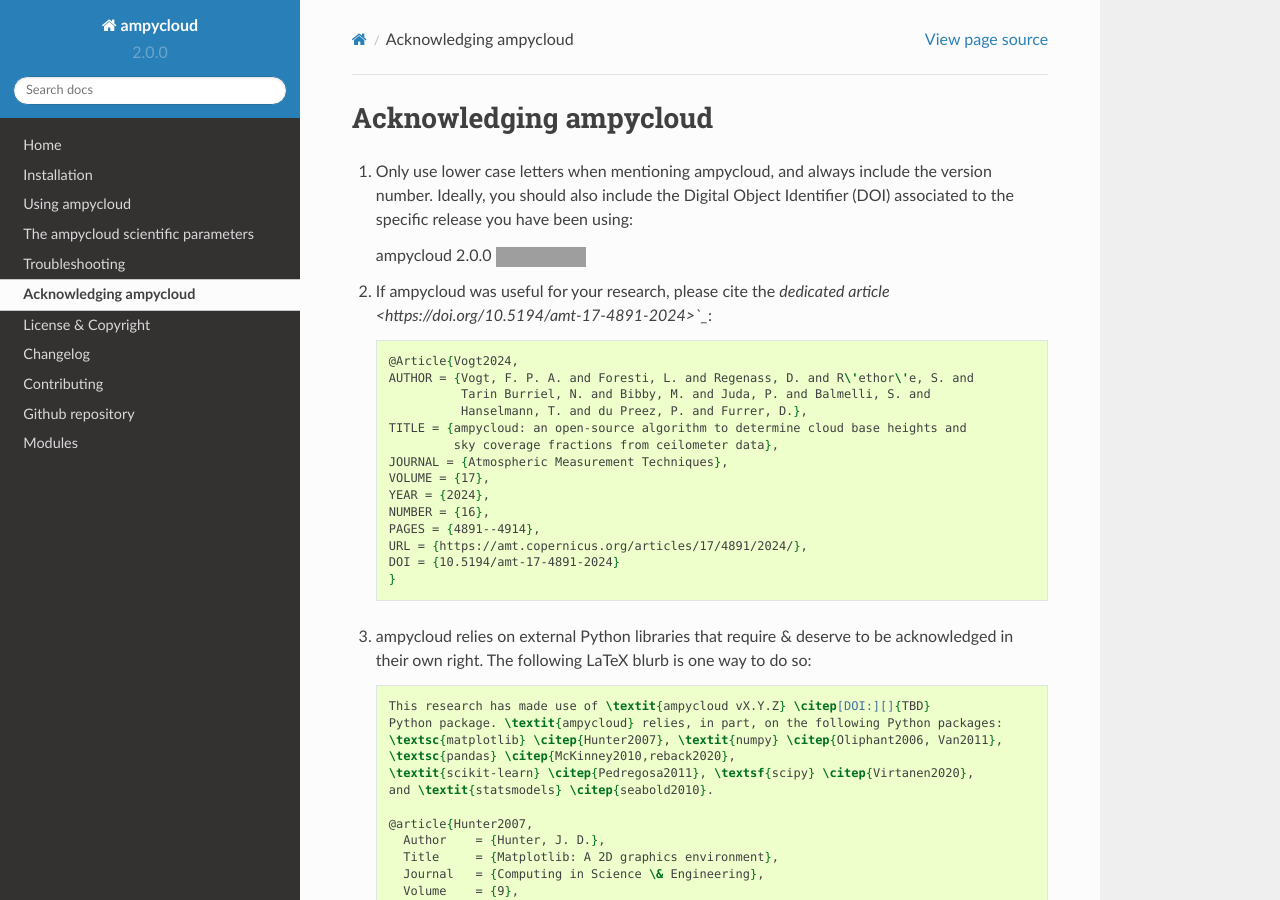
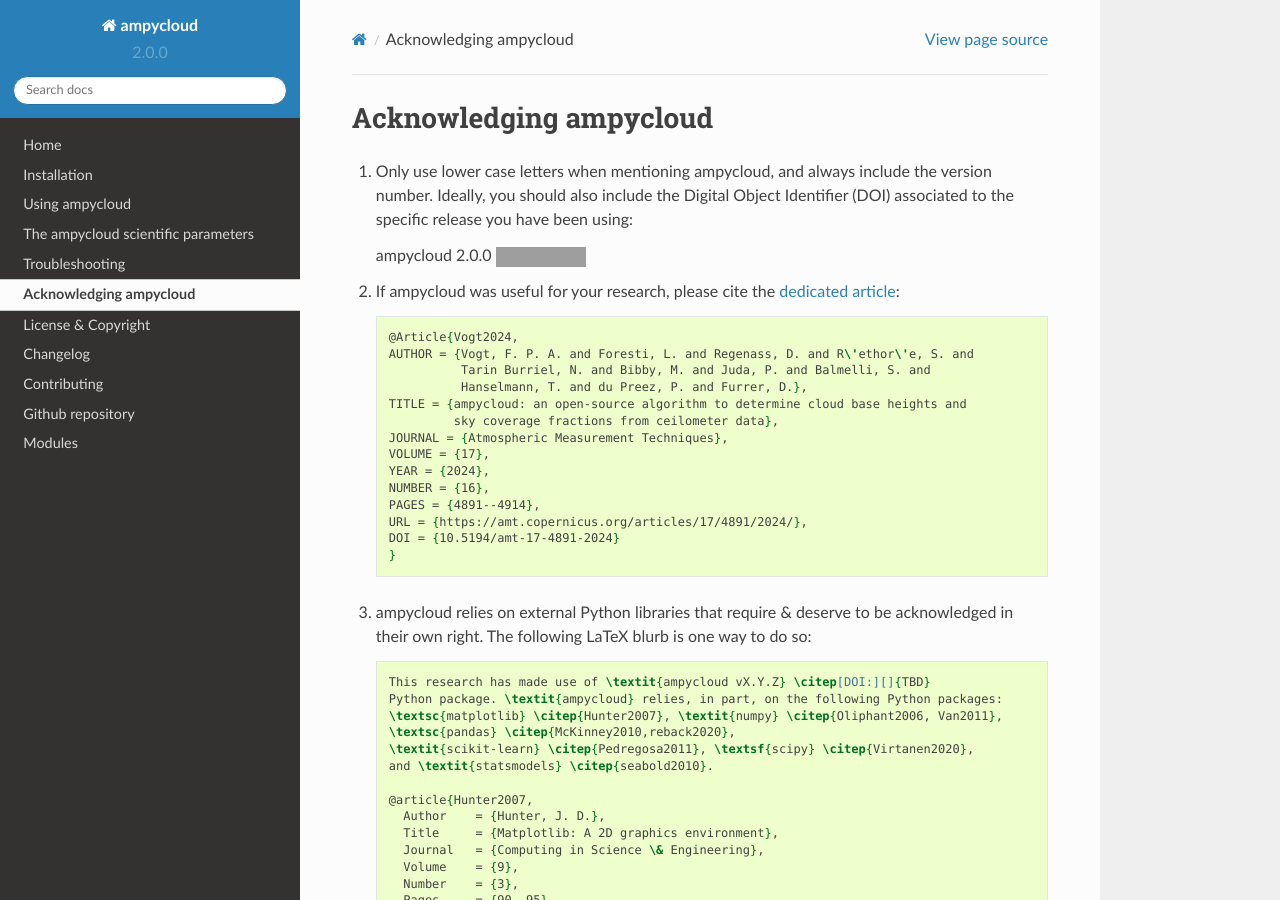
Before and after one commit to MeteoSwiss/ampycloud, a Sphinx documentation site: the page built from docs/source/acknowledge.rst, in a window 1280 px wide and 900 px high. Built offline with Sphinx 7.4.7 and the Read the Docs theme 2.0.0, drawn with Linux system fonts in a browser that asks for light colours; pages that are not in the unit, such as notebooks, are missing from menus; grey boxes are pictures that could not be loaded.

Commit message:
Fix typo

```diff
--- a/docs/source/acknowledge.rst
+++ b/docs/source/acknowledge.rst
@@ -9,7 +9,7 @@
 
    ampycloud |version| |doi|
 
-2. If ampycloud was useful for your research, please cite the `dedicated article <https://doi.org/10.5194/amt-17-4891-2024>`_`:
+2. If ampycloud was useful for your research, please cite the `dedicated article <https://doi.org/10.5194/amt-17-4891-2024>`_:
 
    .. code-block:: latex
 
```
